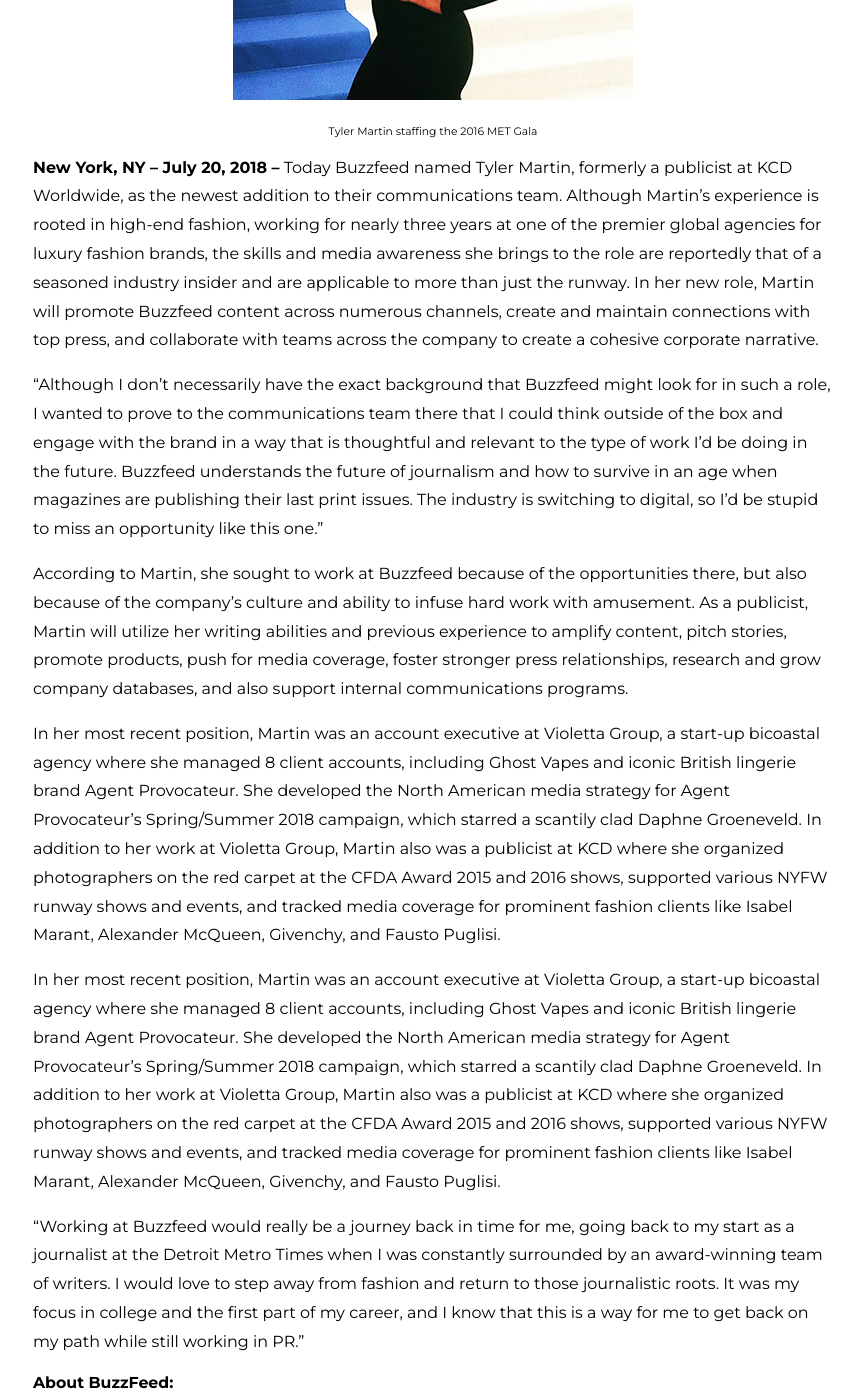
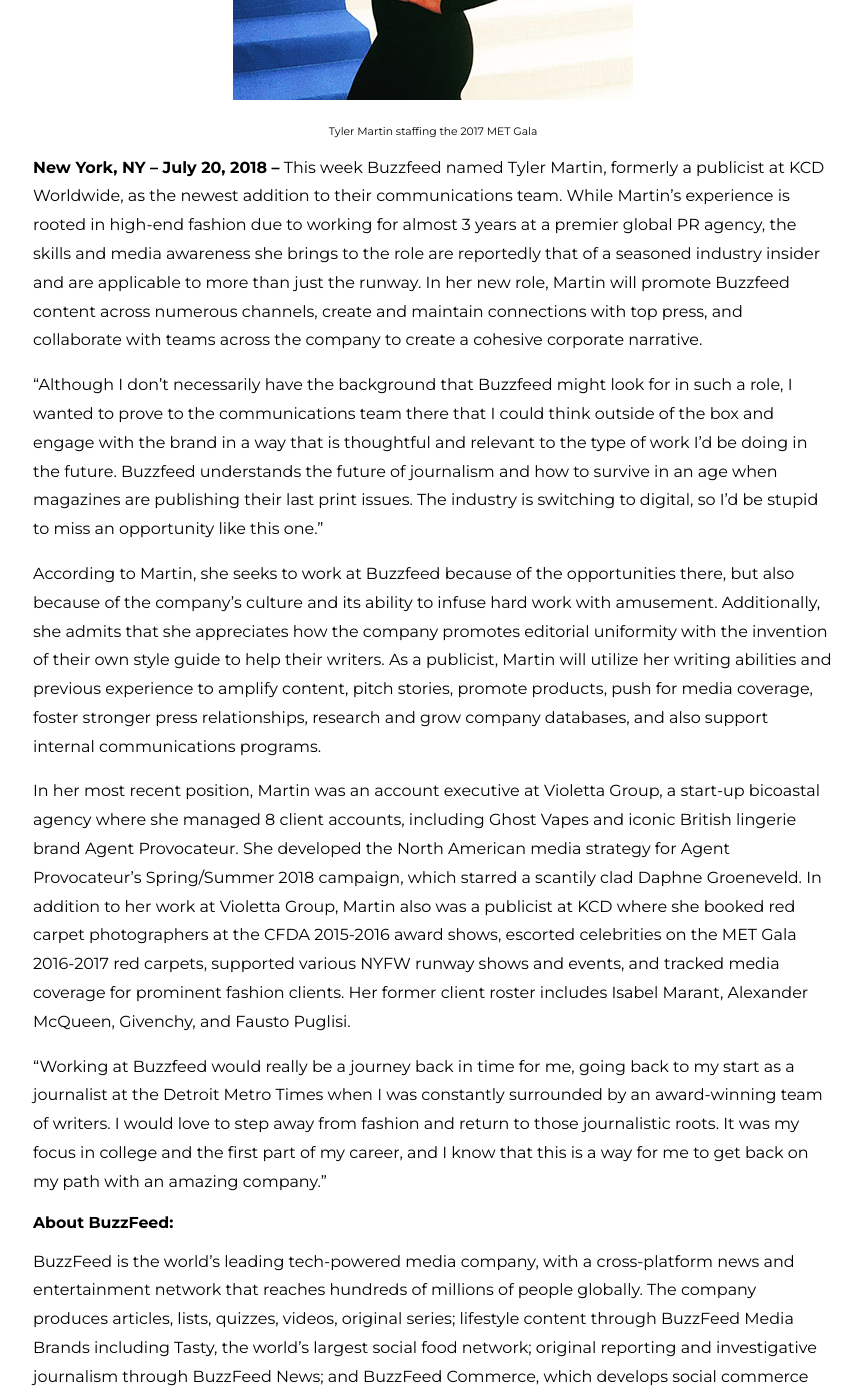
Before and after one commit to Raven2ny/PersonalSite, a website: page buzzfeed/index.html in a window 1280 px wide. Shown: the part 580-1977 px from the top of the page, without its empty margins (207-1068 px from the left). Drawn offline with Linux system fonts and the light colour scheme.

Commit message:
press release edits

```diff
--- a/buzzfeed/index.html
+++ b/buzzfeed/index.html
@@ -144,26 +144,23 @@
         <div style="width:image width 100px; font-size:80%; text-align:center;">
       <figure>
   		<img src="/buzzfeed/img/tmportrait.JPG" alt="alternate text" width="" height="" style="padding-bottom: 2em;">
-          <figcaption>Tyler Martin staffing the 2016 MET Gala</figcaption>
+          <figcaption>Tyler Martin staffing the 2017 MET Gala</figcaption>
       </figure>
      </div>
         <p>
-          <b>New York, NY – July 20, 2018 –</b> Today Buzzfeed named Tyler Martin, formerly a publicist at KCD Worldwide, as the newest addition to their communications team. Although Martin’s experience is rooted in high-end fashion, working for nearly three years at one of the premier global agencies for luxury fashion brands, the skills and media awareness she brings to the role are reportedly that of a seasoned industry insider and are applicable to more than just the runway. In her new role, Martin will promote Buzzfeed content across numerous channels, create and maintain connections with top press, and collaborate with teams across the company to create a cohesive corporate narrative.
+          <b>New York, NY – July 20, 2018 –</b> This week Buzzfeed named Tyler Martin, formerly a publicist at KCD Worldwide, as the newest addition to their communications team. While Martin’s experience is rooted in high-end fashion due to working for almost 3 years at a premier global PR agency, the skills and media awareness she brings to the role are reportedly that of a seasoned industry insider and are applicable to more than just the runway. In her new role, Martin will promote Buzzfeed content across numerous channels, create and maintain connections with top press, and collaborate with teams across the company to create a cohesive corporate narrative.
         </p>
         <p>
-          “Although I don’t necessarily have the exact background that Buzzfeed might look for in such a role, I wanted to prove to the communications team there that I could think outside of the box and engage with the brand in a way that is thoughtful and relevant to the type of work I’d be doing in the future. Buzzfeed understands the future of journalism and how to survive in an age when magazines are publishing their last print issues. The industry is switching to digital, so I’d be stupid to miss an opportunity like this one.”
+          “Although I don’t necessarily have the background that Buzzfeed might look for in such a role, I wanted to prove to the communications team there that I could think outside of the box and engage with the brand in a way that is thoughtful and relevant to the type of work I’d be doing in the future. Buzzfeed understands the future of journalism and how to survive in an age when magazines are publishing their last print issues. The industry is switching to digital, so I’d be stupid to miss an opportunity like this one.”
         </p>
         <p>
-          According to Martin, she sought to work at Buzzfeed because of the opportunities there, but also because of the  company’s culture and ability to infuse hard work with amusement. As a publicist, Martin will utilize her writing abilities and previous experience to amplify content, pitch stories, promote products, push for media coverage, foster stronger press relationships, research and grow company databases, and also support internal communications programs.
+          According to Martin, she seeks to work at Buzzfeed because of the opportunities there, but also because of the company’s culture and its ability to infuse hard work with amusement. Additionally, she admits that she appreciates how the company promotes editorial uniformity with the invention of their own style guide to help their writers. As a publicist, Martin will utilize her writing abilities and previous experience to amplify content, pitch stories, promote products, push for media coverage, foster stronger press relationships, research and grow company databases, and also support internal communications programs.
         </p>
         <p>
-          In her most recent position, Martin was an account executive at Violetta Group, a start-up bicoastal agency where she managed 8 client accounts, including Ghost Vapes and iconic British lingerie brand Agent Provocateur. She developed the North American media strategy for Agent Provocateur’s Spring/Summer 2018 campaign, which starred a scantily clad Daphne Groeneveld. In addition to her work at Violetta Group, Martin also was a publicist at KCD where she organized photographers on the red carpet at the CFDA Award 2015 and 2016 shows, supported various NYFW runway shows and events, and tracked media coverage for prominent fashion clients like Isabel Marant, Alexander McQueen, Givenchy, and Fausto Puglisi.
+          In her most recent position, Martin was an account executive at Violetta Group, a start-up bicoastal agency where she managed 8 client accounts, including Ghost Vapes and iconic British lingerie brand Agent Provocateur. She developed the North American media strategy for Agent Provocateur’s Spring/Summer 2018 campaign, which starred a scantily clad Daphne Groeneveld. In addition to her work at Violetta Group, Martin also was a publicist at KCD where she booked red carpet photographers at the CFDA 2015-2016 award shows, escorted celebrities on the MET Gala 2016-2017 red carpets, supported various NYFW runway shows and events, and tracked media coverage for prominent fashion clients. Her former client roster includes Isabel Marant, Alexander McQueen, Givenchy, and Fausto Puglisi.
         </p>
         <p>
-          In her most recent position, Martin was an account executive at Violetta Group, a start-up bicoastal agency where she managed 8 client accounts, including Ghost Vapes and iconic British lingerie brand Agent Provocateur. She developed the North American media strategy for Agent Provocateur’s Spring/Summer 2018 campaign, which starred a scantily clad Daphne Groeneveld. In addition to her work at Violetta Group, Martin also was a publicist at KCD where she organized photographers on the red carpet at the CFDA Award 2015 and 2016 shows, supported various NYFW runway shows and events, and tracked media coverage for prominent fashion clients like Isabel Marant, Alexander McQueen, Givenchy, and Fausto Puglisi.
-        </p>
-        <p>
-          “Working at Buzzfeed would really be a journey back in time for me, going back to my start as a journalist at the Detroit Metro Times when I was constantly surrounded by an award-winning team of writers. I would love to step away from fashion and return to those journalistic roots. It was my focus in college and the first part of my career, and I know that this is a way for me to get back on my path while still working in PR.”
+          “Working at Buzzfeed would really be a journey back in time for me, going back to my start as a journalist at the Detroit Metro Times when I was constantly surrounded by an award-winning team of writers. I would love to step away from fashion and return to those journalistic roots. It was my focus in college and the first part of my career, and I know that this is a way for me to get back on my path with an amazing company.”
         </p>
 
         <h3>About BuzzFeed:</h3>
```
